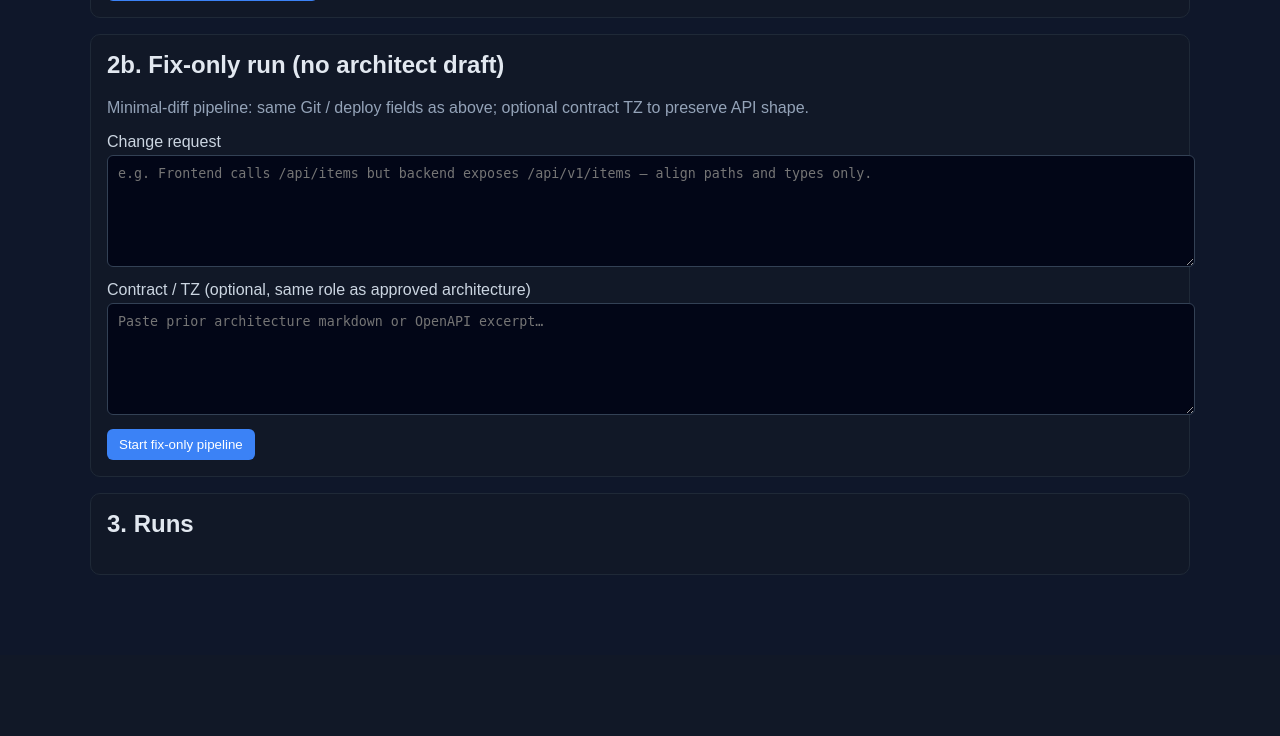
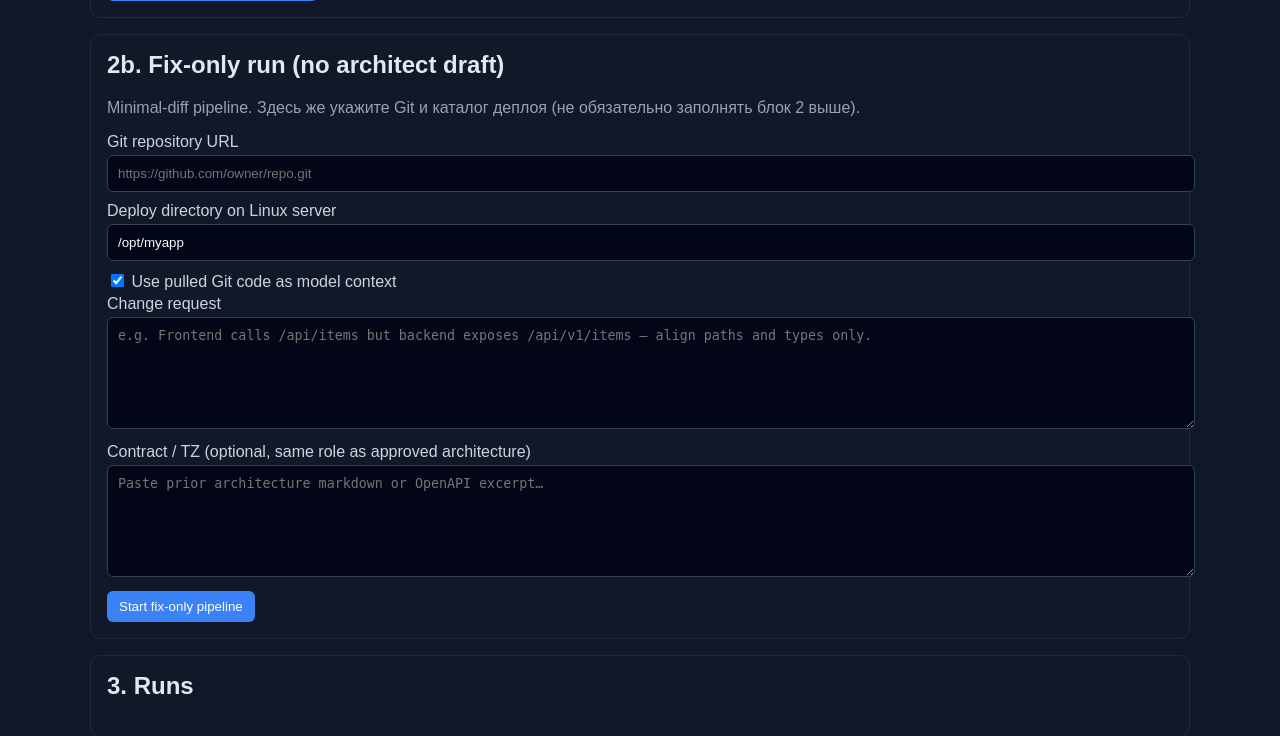
Before and after one commit to galvamailru/aiprogrammer, a FastAPI app: page / in a window 1280 px wide. Shown: the part 1205-1941 px from the top of the page. Before the commit the page ends 1780 px from the top, so only its background shows below. Run offline with FastAPI, Linux system fonts and the light colour scheme; data that the repository does not hold is empty; some libraries are stand-ins or nearby versions.

Commit message:
agent repair 12

```diff
--- a/app/templates/index.html
+++ b/app/templates/index.html
@@ -46,8 +46,16 @@
 
     <section class="card">
       <h2>2b. Fix-only run (no architect draft)</h2>
-      <p class="subtitle">Minimal-diff pipeline: same Git / deploy fields as above; optional contract TZ to preserve API shape.</p>
+      <p class="subtitle">Minimal-diff pipeline. Здесь же укажите Git и каталог деплоя (не обязательно заполнять блок 2 выше).</p>
       <form id="fix-only-form">
+        <label for="fix-git-url">Git repository URL</label>
+        <input type="url" id="fix-git-url" placeholder="https://github.com/owner/repo.git" required>
+        <label for="fix-deploy-dir">Deploy directory on Linux server</label>
+        <input type="text" id="fix-deploy-dir" placeholder="/opt/myapp" required>
+        <label for="fix-use-repo-context">
+          <input type="checkbox" id="fix-use-repo-context" checked>
+          Use pulled Git code as model context
+        </label>
         <label for="fix-change-request">Change request</label>
         <textarea id="fix-change-request" rows="6" placeholder="e.g. Frontend calls /api/items but backend exposes /api/v1/items — align paths and types only." required></textarea>
         <label for="fix-contract-spec">Contract / TZ (optional, same role as approved architecture)</label>
@@ -268,12 +276,22 @@
     document.getElementById("fix-only-form").addEventListener("submit", async (event) => {
       event.preventDefault();
       const changeRequest = document.getElementById("fix-change-request").value.trim();
-      const gitUrl = document.getElementById("git-url").value.trim();
-      const deployDir = document.getElementById("deploy-dir").value.trim();
-      const useRepoContext = document.getElementById("use-repo-context").checked;
+      const gitUrl = (
+        document.getElementById("fix-git-url").value.trim()
+        || document.getElementById("git-url").value.trim()
+      );
+      const deployDir = (
+        document.getElementById("fix-deploy-dir").value.trim()
+        || document.getElementById("deploy-dir").value.trim()
+      );
+      const useRepoContext = document.getElementById("fix-use-repo-context").checked;
       const contract = document.getElementById("fix-contract-spec").value.trim();
-      if (!changeRequest || !gitUrl || !deployDir) {
-        alert("Change request, Git URL and deploy dir are required (reuse fields from section 2).");
+      const missing = [];
+      if (!changeRequest) missing.push("change request");
+      if (!gitUrl) missing.push("Git URL");
+      if (!deployDir) missing.push("deploy directory");
+      if (missing.length) {
+        alert(`Заполните: ${missing.join(", ")}.`);
         return;
       }
       const body = {
@@ -315,7 +333,9 @@
 
     async function bootstrap() {
       const config = await api("/api/config");
-      document.getElementById("deploy-dir").value = config.deploy_project_dir || "";
+      const deployDefault = config.deploy_project_dir || "";
+      document.getElementById("deploy-dir").value = deployDefault;
+      document.getElementById("fix-deploy-dir").value = deployDefault;
       document.getElementById("architect-prompt").value = config.architect_system_prompt || "";
       await loadContextDocs();
       await loadRuns();
```
Also changed, not shown: app/deepseek_client.py (+16 -4 lines).
